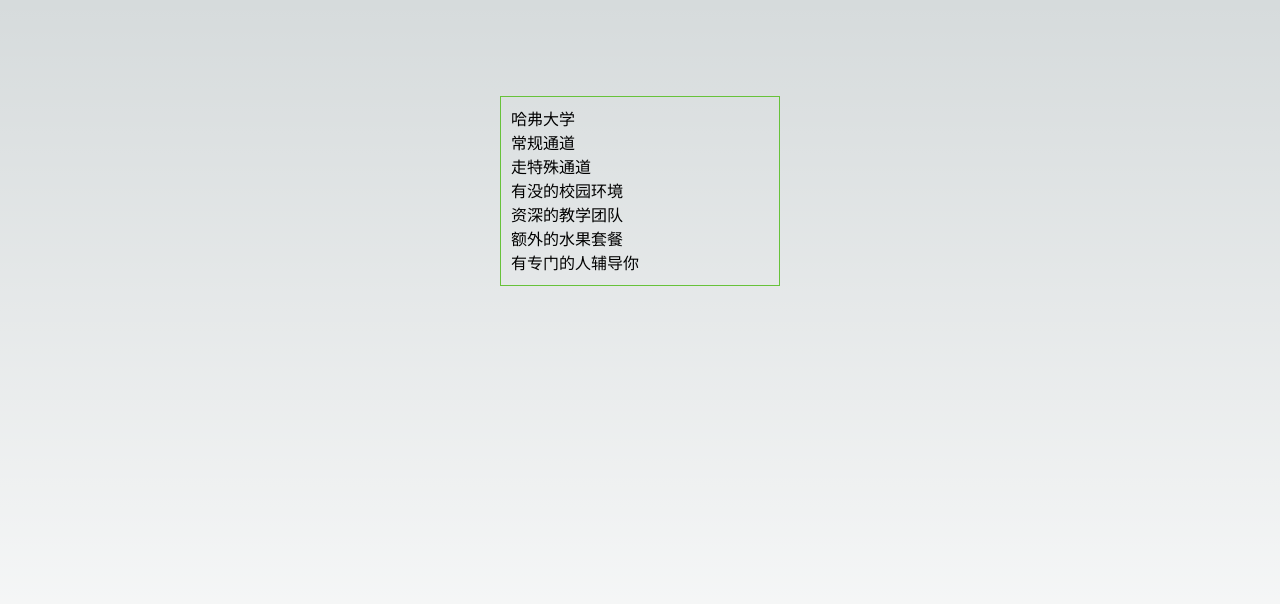
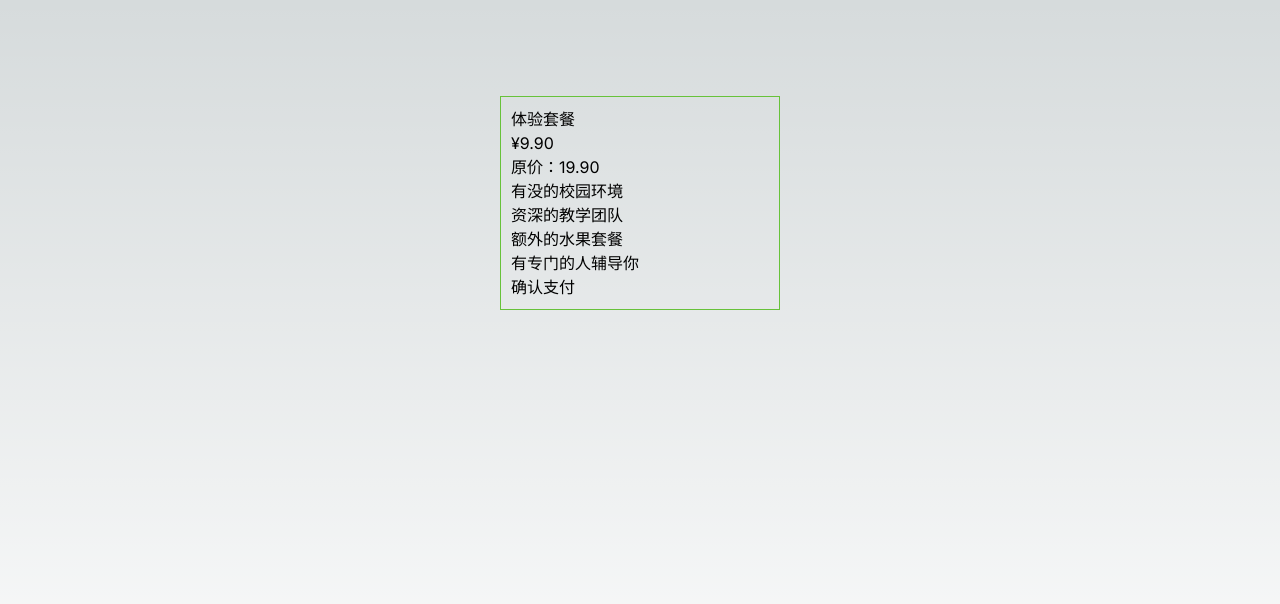
Before and after one commit to ethanvc/quickstart, a Next.js app in the folder nextjs/study01/: page / in a window 1280 px wide. Shown: the top 604 px of the page. Built offline with nearby package versions, Linux system fonts and the light colour scheme.

Commit message:
add code

```diff
--- a/nextjs/study01/app/page.tsx
+++ b/nextjs/study01/app/page.tsx
@@ -4,9 +4,9 @@
     return (
         <main className="flex min-h-screen flex-col items-center justify-between p-24">
             <div className="w-[280px] border-[1px] border-[rgb(103,194,58)] p-[10px]">
-        <div>哈弗大学</div>
-          <div>常规通道</div>
-          <div>走特殊通道</div>
+                <div className="text-[rgb(24, 160, 88)]">体验套餐</div>
+                <div>¥9.90</div>
+                <div>原价：19.90</div>
                 <div>
                     <ul>
                         <li>有没的校园环境</li>
@@ -15,6 +15,7 @@
                         <li>有专门的人辅导你</li>
                     </ul>
                 </div>
+                <button>确认支付</button>
             </div>
         </main>
     )
```
Also changed, not shown: nextjs/study01/public/design.jpeg (added), 1 other file (tests, documents, lock files or other folders). Lines whose indentation alone changed are shown as unchanged.
